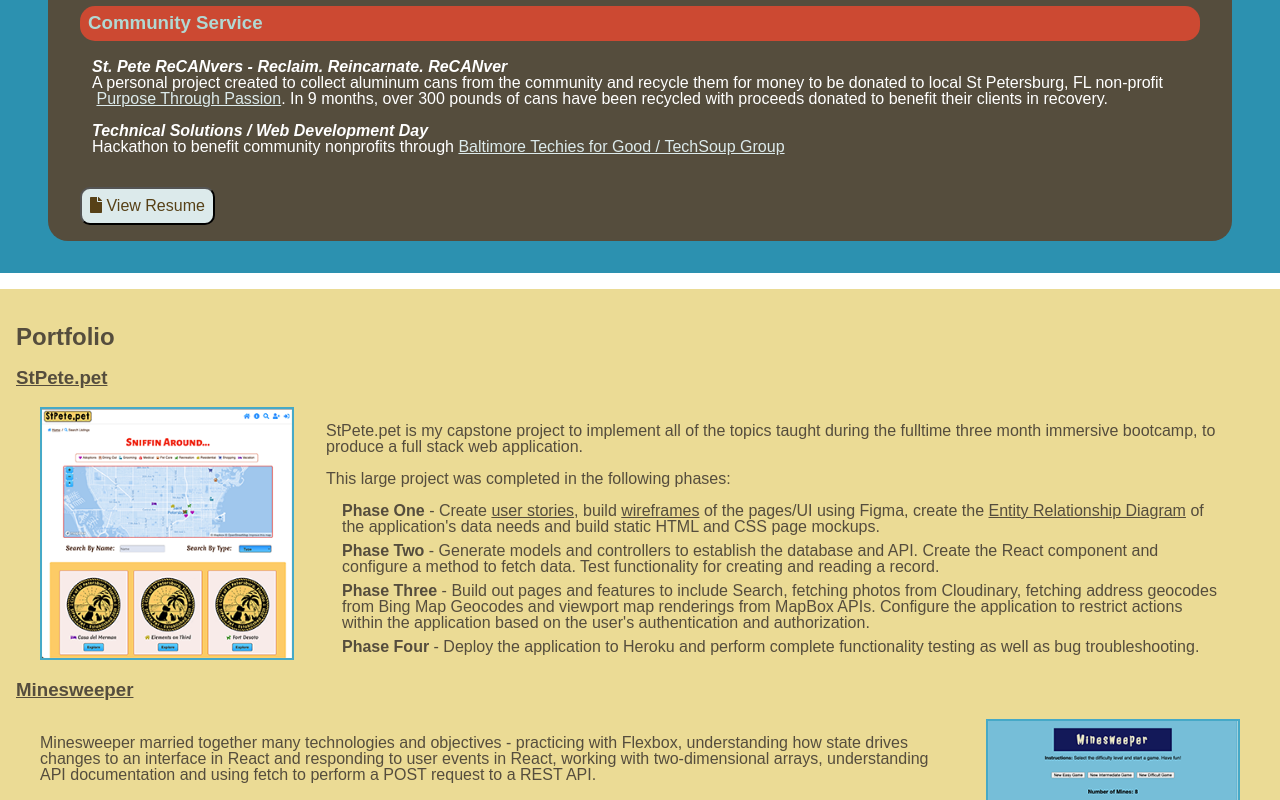
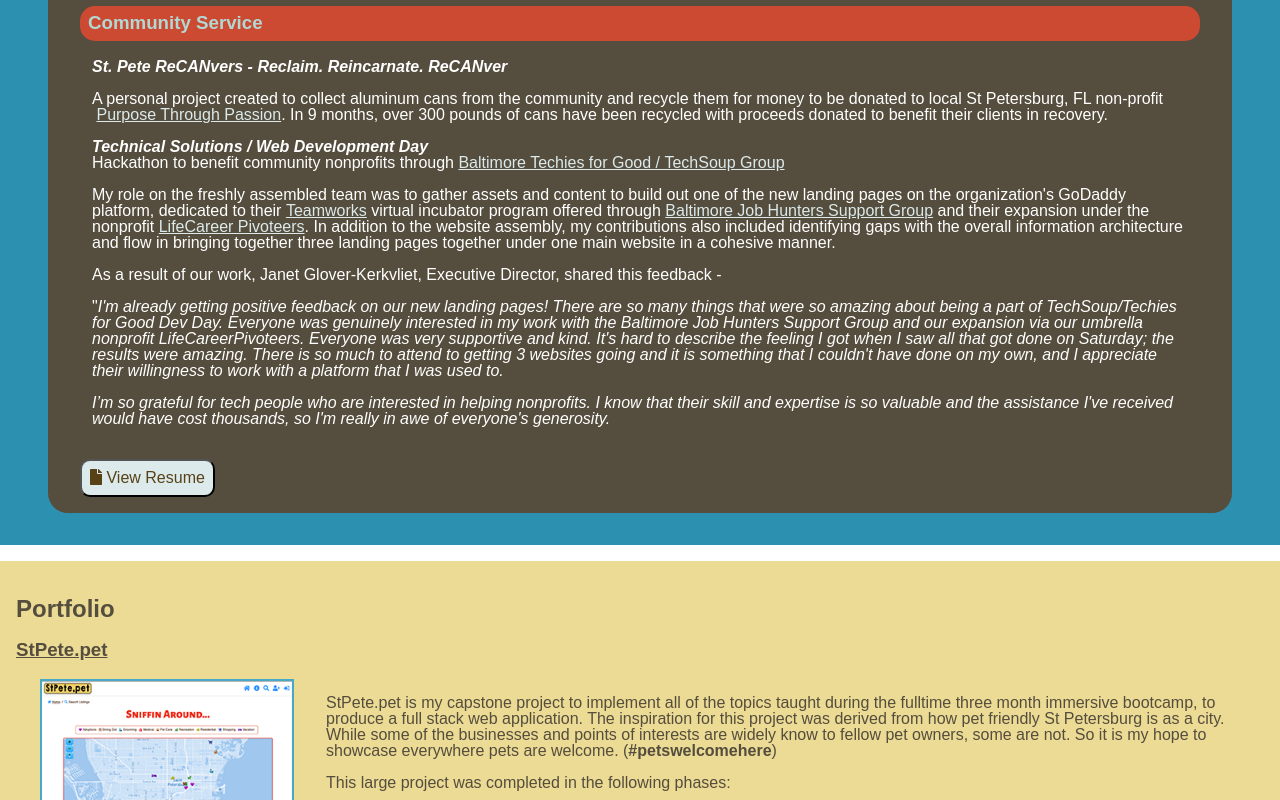
Before and after one commit to shawnsoltesz/SolteszPortfolio, a React (Vite) app: page / in a window 1280 px wide. Shown: the part 1080-1880 px from the top of the page. Built offline with nearby package versions, Linux system fonts and the light colour scheme.

Commit message:
update to Community Service

```diff
--- a/src/App.tsx
+++ b/src/App.tsx
@@ -210,6 +210,7 @@
               <strong>
                 <em>St. Pete ReCANvers - Reclaim. Reincarnate. ReCANver</em>
               </strong>
+              <br />
               <br />A personal project created to collect aluminum cans from the
               community and recycle them for money to be donated to local St
               Petersburg, FL non-profit &nbsp;
@@ -231,6 +232,50 @@
               >
                 Baltimore Techies for Good&nbsp;/&nbsp;TechSoup Group
               </a>
+              <br />
+              <br />
+              My role on the freshly assembled team was to gather assets and
+              content to build out one of the new landing pages on the
+              organization&apos;s GoDaddy platform, dedicated to their&nbsp;
+              <a href="https://tmwks.org/" target="blank">
+                Teamworks
+              </a>
+              &nbsp;virtual incubator program offered through&nbsp;
+              <a href="https://bjhsg.org/" target="blank">
+                Baltimore Job Hunters Support Group
+              </a>
+              &nbsp;and their expansion under the nonprofit&nbsp;
+              <a href="https://lifecareerpivoteer.org/" target="blank">
+                LifeCareer Pivoteers
+              </a>
+              . In addition to the website assembly, my contributions also
+              included identifying gaps with the overall information
+              architecture and flow in bringing together three landing pages
+              together under one main website in a cohesive manner.
+              <br /> <br />
+              As a result of our work, Janet Glover-Kerkvliet, Executive
+              Director, shared this feedback - <br />
+              <br />
+              &quot;
+              <em>
+                I&#39;m already getting positive feedback on our new landing
+                pages! There are so many things that were so amazing about being
+                a part of TechSoup/Techies for Good Dev Day. Everyone was
+                genuinely interested in my work with the Baltimore Job Hunters
+                Support Group and our expansion via our umbrella nonprofit
+                LifeCareerPivoteers. Everyone was very supportive and kind.
+                It&#39;s hard to describe the feeling I got when I saw all that
+                got done on Saturday; the results were amazing. There is so much
+                to attend to getting 3 websites going and it is something that I
+                couldn&#39;t have done on my own, and I appreciate their
+                willingness to work with a platform that I was used to.
+                <br />
+                <br /> I’m so grateful for tech people who are interested in
+                helping nonprofits. I know that their skill and expertise is so
+                valuable and the assistance I&#39;ve received would have cost
+                thousands, so I&#39;m really in awe of everyone&#39;s
+                generosity.
+              </em>
             </p>
             <button className="button" type="submit">
               <a
@@ -268,7 +313,12 @@
               <p>
                 StPete.pet is my capstone project to implement all of the topics
                 taught during the fulltime three month immersive bootcamp, to
-                produce a full stack web application.
+                produce a full stack web application. The inspiration for this
+                project was derived from how pet friendly St Petersburg is as a
+                city. While some of the businesses and points of interests are
+                widely know to fellow pet owners, some are not. So it is my hope
+                to showcase everywhere pets are welcome. &#40;
+                <strong>&#35;petswelcomehere</strong>&#41;
               </p>
 
               <p>This large project was completed in the following phases:</p>
```
